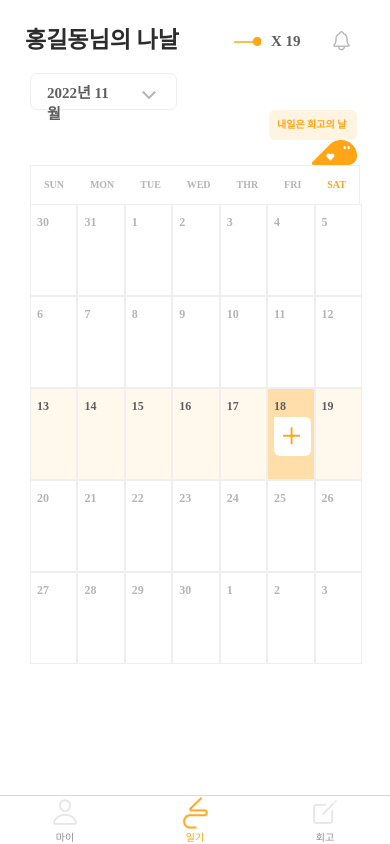
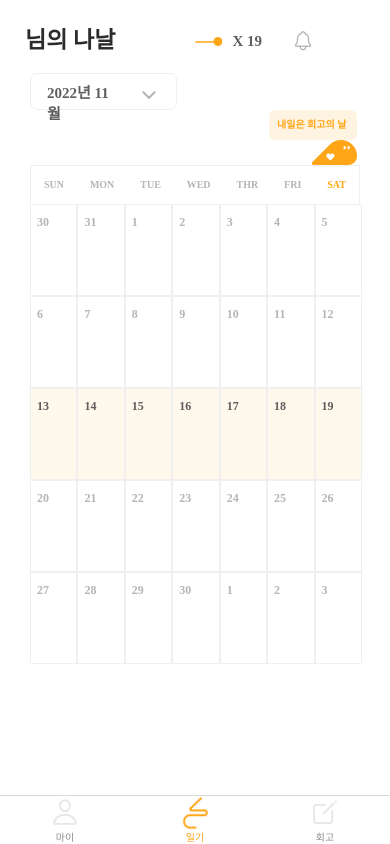
Before and after one commit to isprogrammingfun/Frontend, a React Native app: screen / in a window 390 px wide. Built offline with nearby package versions, Linux system fonts and the light colour scheme.

Commit message:
feat: 유저 닉네임 가져오기 및 step 변경

```diff
--- a/package.json
+++ b/package.json
@@ -38,6 +38,7 @@
     "react-native-screens": "^3.18.2",
     "react-native-svg": "^13.4.0",
     "react-native-vector-icons": "^9.2.0",
+    "react-native-webview": "^11.23.1",
     "styled-components": "^5.3.6",
     "typescript": "^4.8.4"
   },
--- a/src/pages/home/DiaryMain.tsx
+++ b/src/pages/home/DiaryMain.tsx
@@ -1,9 +1,11 @@
 /* eslint-disable react-native/no-inline-styles */
+import axios from 'axios';
 import React, {useEffect, useState} from 'react';
 import {KeyboardAvoidingView, TouchableOpacity, View} from 'react-native';
 import {SafeAreaView} from 'react-native-safe-area-context';
 import {colors, Header, Margin, NText} from '../../components';
 import {getCalendarColumns} from '../../components/calendar';
+import {useRootContext} from '../../RootProvider';
 import DiaryStep1 from './DiaryStep1';
 import DiaryStep2 from './DiaryStep2';
 import DiaryStep3 from './DiaryStep3';
@@ -11,6 +13,7 @@ import DiaryStep4 from './DiaryStep4';
 import KeywordModal from './KeywordModal';
 
 export default function DiaryMain({route, navigation}: any) {
+  const rootContext = useRootContext();
   // state
   const {year, month, day} = route.params;
   const [textNum, setTextNum] = useState<number>(0);
@@ -33,16 +36,39 @@ export default function DiaryMain({route, navigation}: any) {
 
   useEffect(() => {
     setTextNum(text.length);
-    if (step === 4) {
-      // TODO post 요청
-      // console.log('text', text);
-      // console.log('keyword', keywordArr);
-      // console.log('emotion', emotionBlock);
-      // console.log('now', now);
+    if (step === 3) {
       setIsKeywordModalVisible(true);
     }
+    if (step === 4) {
+      // 다음 버튼 클릭 시 post 요청
+      rootContext.api
+        .post('http://15.165.88.145:8080/diary', {
+          date: now,
+          content: text,
+          keywords: [
+            {
+              keyword: keywordArr[0],
+              keywordEmotions: [
+                {
+                  emotion: emotionBlock[0],
+                },
+                {
+                  emotion: emotionBlock[1],
+                },
+                {
+                  emotion: emotionBlock[2],
+                },
+              ],
+            },
+          ],
+        })
+        .then(res => {
+          console.log(res);
+        })
+        .catch(err => console.log(err));
+    }
     if (step === 6) return setStep(1);
-  }, [text, step, setStep, emotionBlock, keywordArr, now]);
+  }, [text, step, setStep, emotionBlock, keywordArr, now, rootContext]);
 
   const onPressNext = () => {
     setStep(step + 1);
@@ -77,7 +103,7 @@ export default function DiaryMain({route, navigation}: any) {
                 style={{paddingRight: 24}}
                 onPress={onPressNext}>
                 <NText.SB16
-                  text={stepThree ? '완료' : !stepFive && '다음'}
+                  text={stepFour ? '완료' : !stepFive && '다음'}
                   color={
                     (stepOne && text) || keywordArr.length > 0
                       ? colors.primary
@@ -125,14 +151,6 @@ export default function DiaryMain({route, navigation}: any) {
             setKeywordArr={setKeywordArr}
           />
         ) : stepThree ? (
-          <DiaryStep3
-            step={step}
-            textNum={textNum}
-            keywordArr={keywordArr}
-            emotionBlock={emotionBlock}
-            setEmotionBlock={setEmotionBlock}
-          />
-        ) : stepFour ? (
           <KeywordModal
             isVisible={isKeywordModalVisible}
             onBackdropPress={() => {
@@ -142,6 +160,14 @@ export default function DiaryMain({route, navigation}: any) {
             keywordArr={keywordArr}
             onPressNext={() => setStep(step + 1)}
           />
+        ) : stepFour ? (
+          <DiaryStep3
+            step={step}
+            textNum={textNum}
+            keywordArr={keywordArr}
+            emotionBlock={emotionBlock}
+            setEmotionBlock={setEmotionBlock}
+          />
         ) : (
           <DiaryStep4 />
         )}
--- a/src/pages/home/DiaryStep1.tsx
+++ b/src/pages/home/DiaryStep1.tsx
@@ -9,6 +9,7 @@ import {
   View,
 } from 'react-native';
 import {colors, Margin, NText, SRowContainer} from '../../components';
+import {useRootContext} from '../../RootProvider';
 
 interface Props {
   text: string;
@@ -17,10 +18,11 @@ interface Props {
   textNum: number; // 글자수
 }
 export default function DiaryStep1({text, setText, step, textNum}: Props) {
+  const rootContext = useRootContext();
   return (
     <ScrollView style={{height: '100%'}}>
       <SRowContainer justifyContent="center" alignItems="center">
-        <NText.SB12 text={'홍길동'} color={colors.primary} />
+        <NText.SB12 text={rootContext.user.username} color={colors.primary} />
         <NText.SM12
           text={'님! 오늘은 어떤 하루 였는지, 무슨 일을 했고'}
           color={colors.textUnavailableGray}
--- a/src/pages/home/DiaryStep2.tsx
+++ b/src/pages/home/DiaryStep2.tsx
@@ -13,6 +13,7 @@ import {
 } from 'react-native';
 import Ionicons from 'react-native-vector-icons/Ionicons';
 import {colors, Margin, NText, SRowContainer} from '../../components';
+import {useRootContext} from '../../RootProvider';
 
 interface Props {
   text: string;
@@ -31,7 +32,7 @@ export default function DiaryStep2({
   keywordArr,
   setKeywordArr,
 }: Props) {
-  const userName = '홍길동'; // TODO 가져오기
+  const rootContext = useRootContext();
   const [nextStep, setNextStep] = useState<boolean>(false);
   const [isKeyword, setIsKeyword] = useState<boolean>(false);
   const keywordId = useRef(0);
@@ -139,7 +140,10 @@ export default function DiaryStep2({
             text={'나날과 함께 '}
             color={colors.textUnavailableGray}
           />
-          <NText.SB12 text={`${userName}`} color={colors.primary} />
+          <NText.SB12
+            text={`${rootContext.user.username}`}
+            color={colors.primary}
+          />
           <NText.SM12
             text={'님의 하루를 정리해 보아요.'}
             color={colors.textUnavailableGray}
--- a/src/pages/home/DiaryStep3.tsx
+++ b/src/pages/home/DiaryStep3.tsx
@@ -3,6 +3,7 @@ import React, {useState} from 'react';
 import {FlatList, Image, ImageBackground, View} from 'react-native';
 import styled from 'styled-components/native';
 import {colors, Margin, NText, SRowContainer} from '../../components';
+import {useRootContext} from '../../RootProvider';
 import EmotionModal from './EmotionModal';
 
 interface Props {
@@ -17,6 +18,8 @@ const KeywordBlock = styled.TouchableOpacity`
   background-color: ${props => props.backgroundColor};
   border-radius: 6px;
   height: 50px;
+  margin-left: 30px;
+  margin-right: 30px;
 `;
 
 export default function DiaryStep3({
@@ -25,13 +28,14 @@ export default function DiaryStep3({
   emotionBlock,
   setEmotionBlock,
 }: Props) {
+  const rootContext = useRootContext();
   const [isVisibleEmotionModal, setIsVisibleEmotionModal] =
     useState<boolean>(false);
   const [emotionBlockNum, setEmotionBlockNum] = useState<number>(0);
   return (
     <>
       <SRowContainer justifyContent="center" alignItems="center">
-        <NText.SB12 text={'홍길동'} color={colors.primary} />
+        <NText.SB12 text={rootContext.user.username} color={colors.primary} />
         <NText.SM12
           text={'님! 오늘 하루 어떤 감정들을 느꼈는지 돌아볼'}
           color={colors.textUnavailableGray}
--- a/src/pages/home/DiaryStep4.tsx
+++ b/src/pages/home/DiaryStep4.tsx
@@ -3,10 +3,12 @@ import {useNavigation} from '@react-navigation/native';
 import React, {useState} from 'react';
 import {Image, TouchableOpacity, View} from 'react-native';
 import {Buttons, colors, Margin, NText, SRowContainer} from '../../components';
+import {useRootContext} from '../../RootProvider';
 
 export default function DiaryStep4() {
   const navigation = useNavigation();
   const [record, setRecord] = useState<boolean>(true);
+  const rootContext = useRootContext();
 
   // func
   const onPressComplete = () => {
@@ -27,7 +29,7 @@ export default function DiaryStep4() {
 
       {/* 텍스트 */}
       <SRowContainer>
-        <NText.SB20 text="홍길동" color={colors.primary} />
+        <NText.SB20 text={rootContext.user.username} color={colors.primary} />
         <NText.SB20 text="님" color={colors.textTop} />
       </SRowContainer>
       <Margin._3 />
--- a/src/pages/home/HomeMain.tsx
+++ b/src/pages/home/HomeMain.tsx
@@ -1,5 +1,6 @@
 /* eslint-disable react-native/no-inline-styles */
 import React, {useState} from 'react';
+import {useRootContext} from '../../RootProvider';
 import {
   SafeAreaView,
   View,
@@ -17,6 +18,7 @@ import DiaryEditModal from './DiaryEditModal';
 
 export default function HomeMain({route, navigation}: any) {
   // state
+  const rootContext = useRootContext();
   let record: boolean;
   if (route.params) {
     try {
@@ -76,11 +78,15 @@ export default function HomeMain({route, navigation}: any) {
           paddingLeft: 25,
           paddingTop: 25,
         }}>
-        <NText.SB23 text="홍길동님의 나날" color={'#2C2C2C'} />
-        <Margin.CustomWidth margin={55} />
+        <NText.SB23
+          text={`${rootContext.user.username}님의 나날`}
+          color={'#2C2C2C'}
+        />
+        <Margin.CustomWidth margin={80} />
         <Image
           source={require('../../assets/image/retro_complete.png')}
           style={{width: 27, height: 9}}
+          resizeMode="contain"
         />
         <Margin.CustomWidth margin={10} />
         <NText.SB15 text="X 19" color="#5E5E5E" />
@@ -203,7 +209,7 @@ export default function HomeMain({route, navigation}: any) {
                   date === thisWeekStartDay + 6);
               // 이번주 && 일기 안쓴 날 TODO 일기 안쓴 날 가져오기
               // const thisWeekNnotRecord = thisWeek && !record;
-              const thisWeekNnotRecord = thisWeek && date === 18;
+              const thisWeekNnotRecord = thisWeek && date === 26;
 
               return (
                 <TouchableOpacity
--- a/src/pages/home/Notice.tsx
+++ b/src/pages/home/Notice.tsx
@@ -3,6 +3,7 @@ import {Image, SafeAreaView, ScrollView, View} from 'react-native';
 import styled from 'styled-components/native';
 import {Header, Margin, NText, SRowContainer} from '../../components';
 import {colors} from '../../components';
+import {useRootContext} from '../../RootProvider';
 
 const Divider = styled.View`
   width: 80%;
@@ -11,8 +12,10 @@ const Divider = styled.View`
   border-color: ${props => props.borderColor};
 `;
 export default function Notice({navigation}: any) {
+  const rootContext = useRootContext();
+
   const notWatchedTextArr = [
-    '홍길동님! 오늘 나날을 기록해보세요!',
+    `${rootContext.user.username}님! 오늘 나날을 기록해보세요!`,
     '나날 기록을 회고하며 나를 완성해보세요',
     '나날 기록을 회고하며 나를 완성해보세요. 나날 기록을\n회고하며 나를 완성해보세요',
   ];
```
Also changed, not shown: 2 other files (tests, documents, lock files or other folders).
